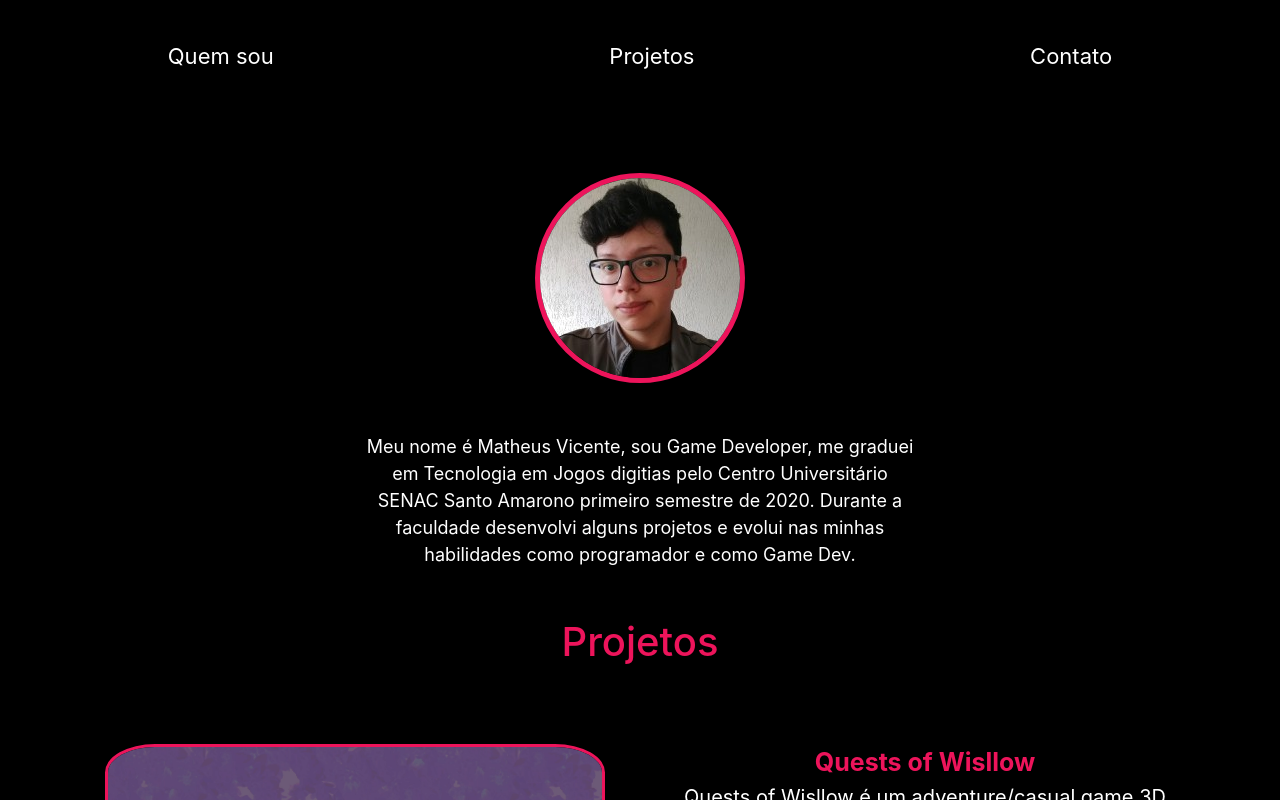
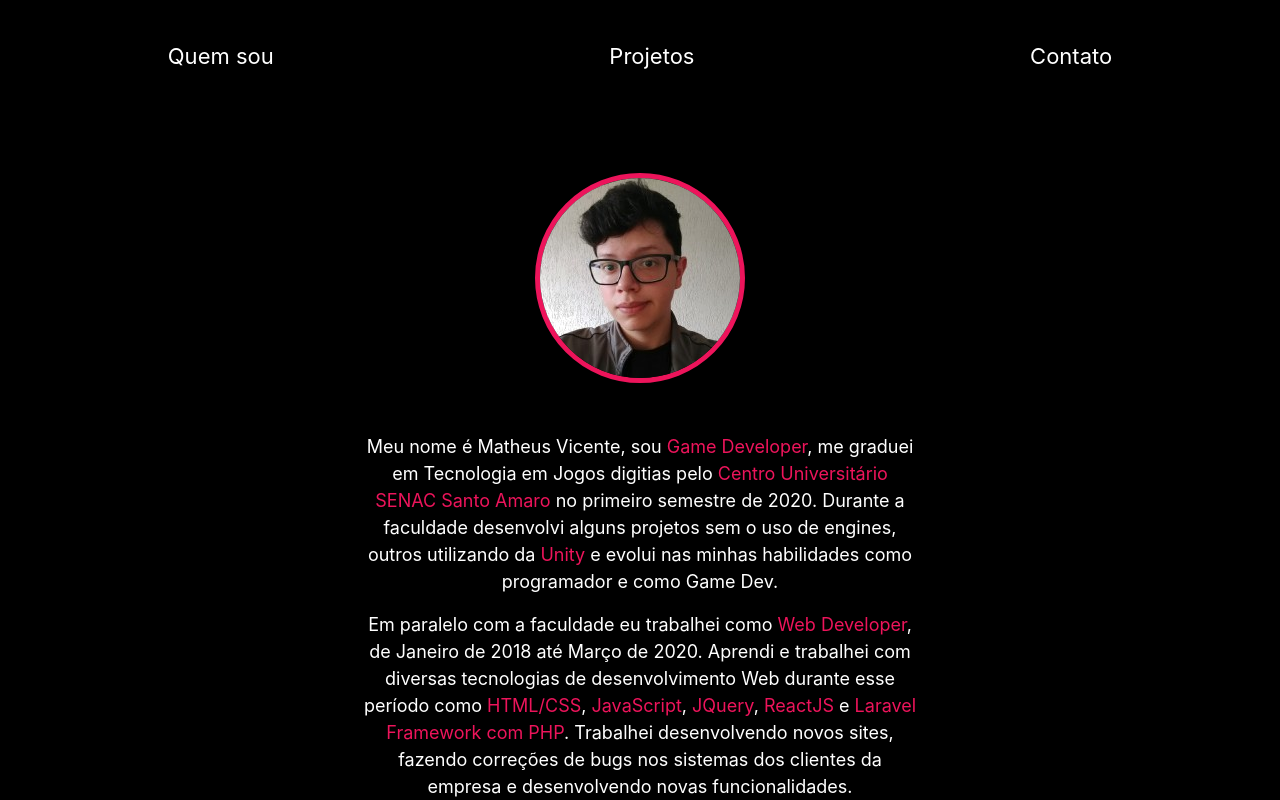
Before and after one commit to MatthewVicente/portfolio, a React (Create React App) app in the folder portifolio/: page / in a window 1280 px wide. Shown: the top 800 px of the page. Built offline with nearby package versions, Linux system fonts and the light colour scheme.

Commit message:
Add my description

```diff
--- a/portifolio/src/App.css
+++ b/portifolio/src/App.css
@@ -1,3 +1,7 @@
+html {
+  scroll-behavior: smooth;
+}
+
 body {
   color: white;
   background-color: black;
--- a/portifolio/src/components/QuemSou.js
+++ b/portifolio/src/components/QuemSou.js
@@ -6,6 +6,10 @@ const Container = styled.div`
 	display: flex;
 	flex-direction: column;
 	align-items: center;
+
+	span {
+		color: #ed145b;
+	}
 
 	.foto img {
 		margin: 50px 0;
@@ -31,10 +35,15 @@ const QuemSou = () => {
 			<img alt="" src={process.env.PUBLIC_URL+"/img/me.jpg"}/>
 		</div>
 		<div className="descricao">
-			Meu nome é Matheus Vicente, sou <span>Game Developer</span>, me graduei em
-			Tecnologia em Jogos digitias pelo <span>Centro Universitário SENAC Santo Amaro</span>
-			no primeiro semestre de 2020. Durante a faculdade desenvolvi alguns projetos e evolui nas minhas
-			habilidades como programador e como Game Dev.
+			<p>Meu nome é Matheus Vicente, sou <span>Game Developer</span>, me graduei em
+			Tecnologia em Jogos digitias pelo <span>Centro Universitário SENAC Santo Amaro</span> no
+			primeiro semestre de 2020. Durante a faculdade desenvolvi alguns projetos sem o uso de engines, outros utilizando da <span>Unity</span> e
+			evolui nas minhas habilidades como programador e como Game Dev.</p>
+
+			<p>Em paralelo com a faculdade eu trabalhei como <span>Web Developer</span>,
+			de Janeiro de 2018 até Março de 2020. Aprendi e trabalhei com diversas tecnologias de desenvolvimento Web durante esse período
+			como <span>HTML/CSS</span>, <span>JavaScript</span>, <span>JQuery</span>, <span>ReactJS</span> e <span>Laravel Framework com PHP</span>.
+			Trabalhei desenvolvendo novos sites, fazendo correções de bugs nos sistemas dos clientes da empresa e desenvolvendo novas funcionalidades.</p>
 		</div>
 	</Container>
 }
```
